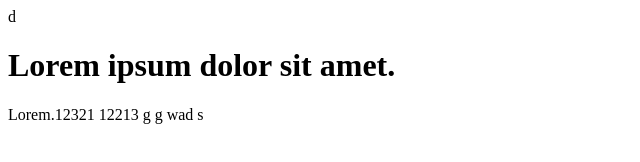
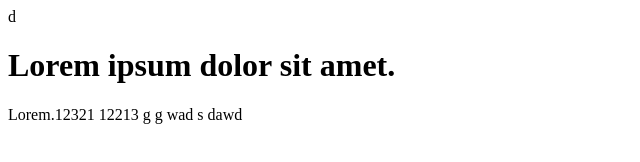
Before and after one commit to smorfmorf/first, a plain HTML site: page index.html in a window 1280 px wide. Shown: the full height of the page, 0-640 px from the left. Drawn offline with Linux system fonts and the light colour scheme.

```diff
--- a/index.html
+++ b/index.html
@@ -16,5 +16,6 @@
 g
 wad
 s
+dawd
 </body>
 </html>
```
